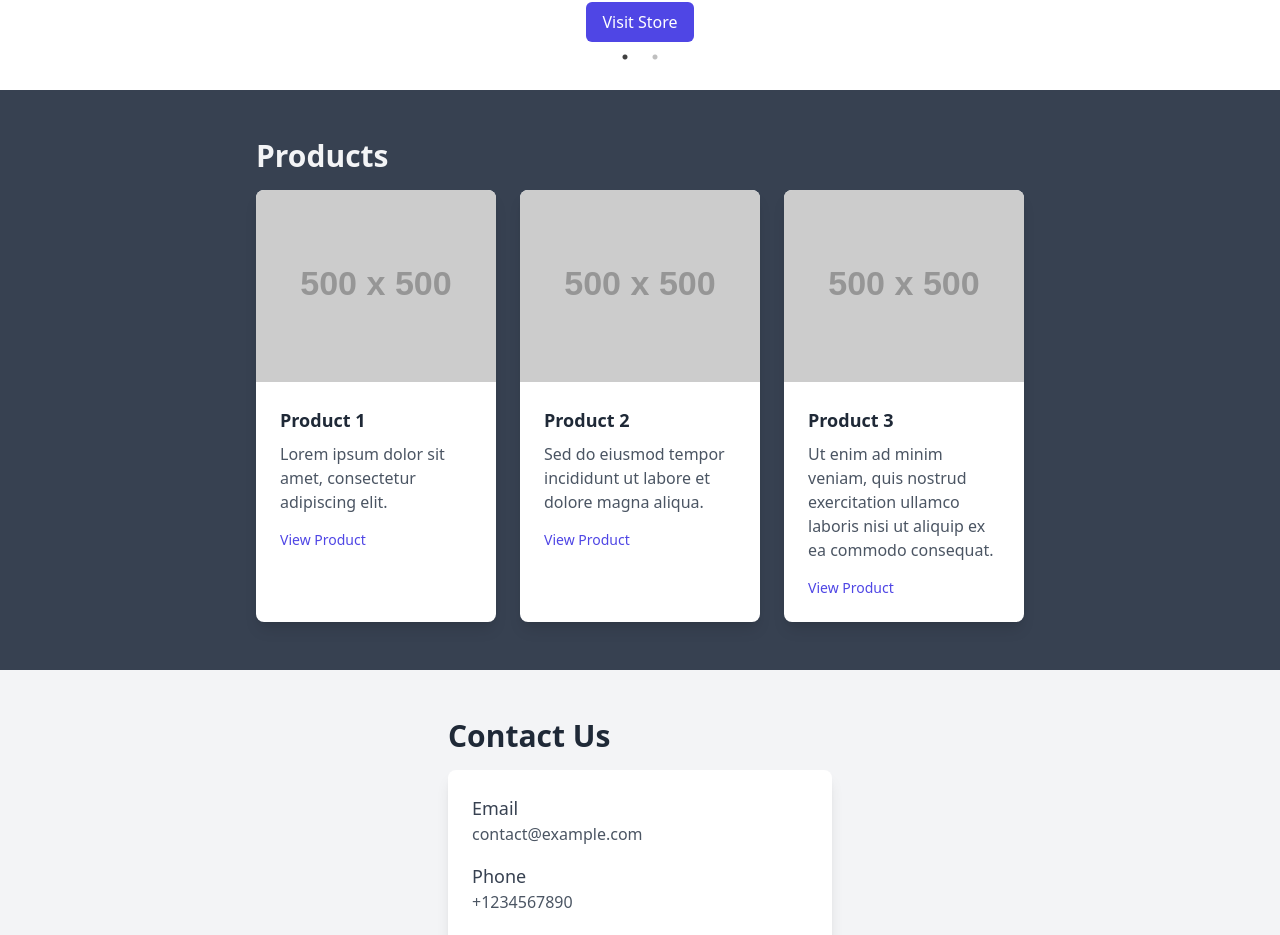
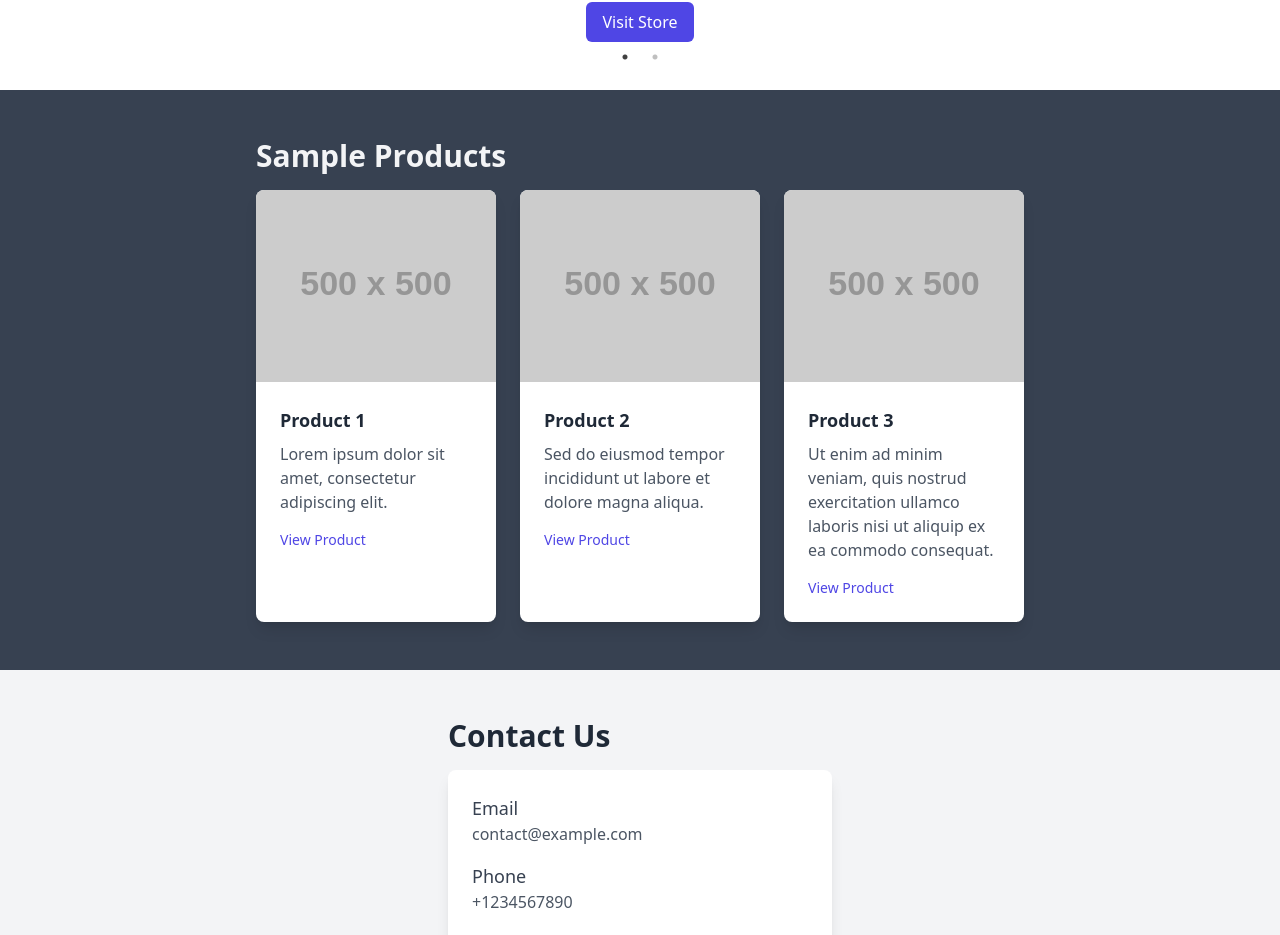
Before and after one commit to dinesdayrit/project-02-freelance, a React (Vite) app: page / in a window 1280 px wide. Shown: the part 1836-2771 px from the top of the page. Built offline with nearby package versions, Linux system fonts and the light colour scheme.

Commit message:
update products

```diff
--- a/src/components/homepage/Products.tsx
+++ b/src/components/homepage/Products.tsx
@@ -2,7 +2,7 @@ const Products = () => {
   return (
     <div className="bg-gray-700 py-12 px-4 sm:px-6 lg:px-8" id="products">
       <div className="max-w-3xl mx-auto">
-        <h1 className="text-3xl font-bold text-gray-100 mb-4">Products</h1>
+        <h1 className="text-3xl font-bold text-gray-100 mb-4">Sample Products</h1>
         <div className="grid grid-cols-1 sm:grid-cols-2 lg:grid-cols-3 gap-6">
           {/* Product 1 */}
           <div className="bg-white rounded-lg shadow-lg overflow-hidden">
```
